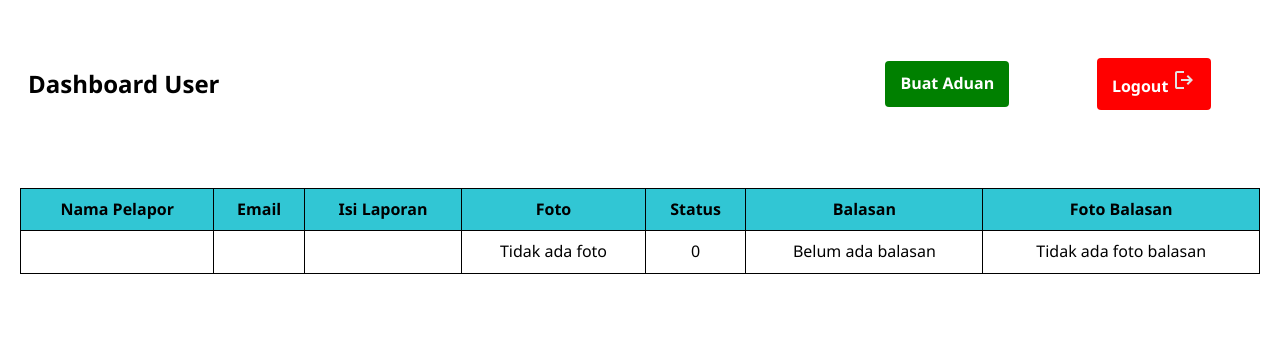
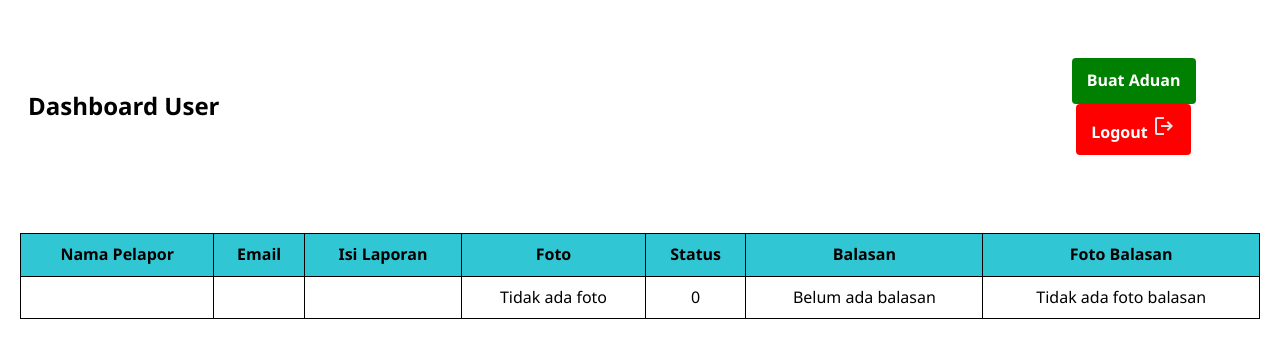
Before and after one commit to bagusmukti/Project-UAS, a PHP site: page /dashboard_user.php in a window 1280 px wide. Shown: the top 358 px of the page. Run offline with PHP 8.4, Linux system fonts and the light colour scheme; the visitor is signed in with stand-in values (Sample User, id 1); data that the repository does not hold is empty.

Commit message:
Update dashboard_user.php

```diff
--- a/pages/dashboard_user.php
+++ b/pages/dashboard_user.php
@@ -64,10 +64,11 @@ catch (Exception $e) {
                 <td class="header-db">
                     <h2 class="text-dashboard">Dashboard User</h2>
                 </td>
-                <td class="header-buat">
+                <!-- <td class="header-buat">
+
+                </td> -->
+                <td class="header-logout">
                     <a href="form_pengaduan.php" class="btn-buataduan">Buat Aduan</a>
-                </td>
-                <td class="header-logout">
                     <a href="logout_page.php" class="btn-logout">Logout <svg xmlns="http://www.w3.org/2000/svg" height="24px" viewBox="0 -960 960 960" width="24px" fill="#e3e3e3">
                             <path d="M200-120q-33 0-56.5-23.5T120-200v-560q0-33 23.5-56.5T200-840h280v80H200v560h280v80H200Zm440-160-55-58 102-102H360v-80h327L585-622l55-58 200 200-200 200Z" />
                         </svg>
```
